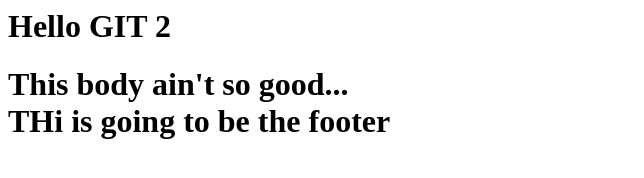
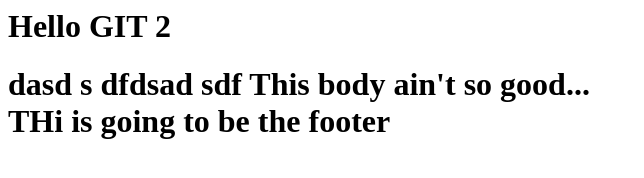
Before and after one commit to lmbeccaria/git_playground, a plain HTML site: page index.html in a window 1280 px wide. Shown: the whole page, without its empty margins (0-644 px from the left). Drawn offline with Linux system fonts and the light colour scheme.

Commit message:
made a disasater change

```diff
--- a/index.html
+++ b/index.html
@@ -1,6 +1,6 @@
 <h1>Hello GIT 2<h1>
 
-  <body> This body ain't so good... </body>
+  <body> dasd    s dfdsad sdf This body ain't so good... </body>
 
   <footer>
   THi is going to be the footer
```
